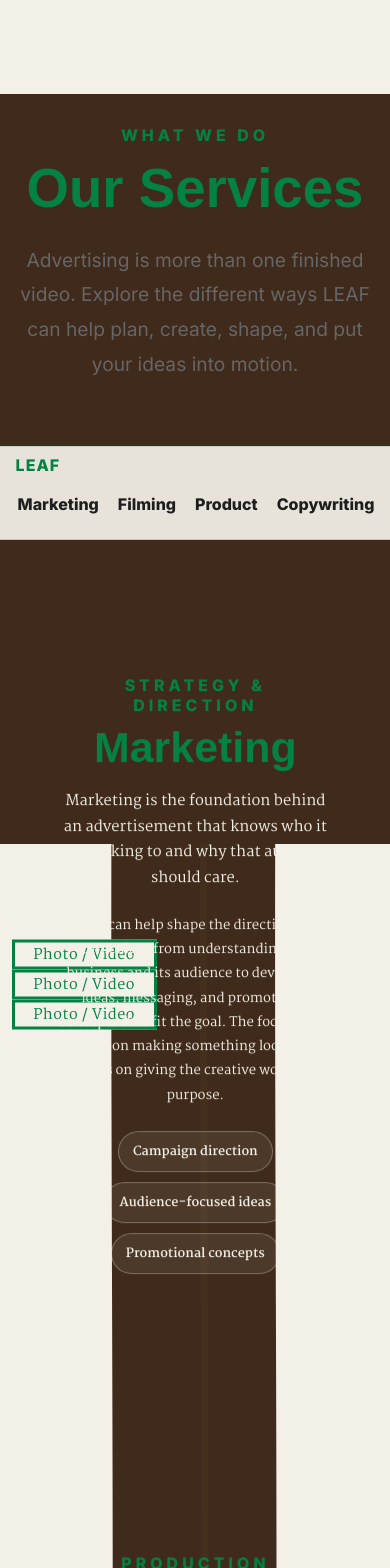
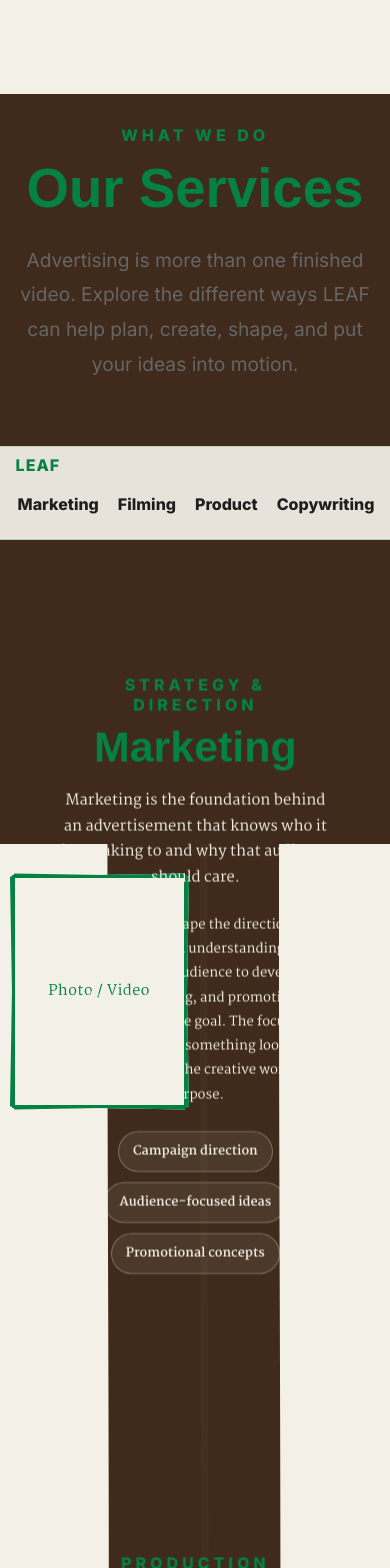
Before and after one commit to TheLeafAgency/The-LEAF-Agency, a Next.js app: page /services in a window 390 px wide. Shown: the top 1568 px of the page. Built offline with nearby package versions, Linux system fonts and the light colour scheme.

Commit message:
Refine services tree and card interactions

```diff
--- a/app/globals.css
+++ b/app/globals.css
@@ -1650,20 +1650,22 @@ section { width: 100%; }
 }
 
 
-/* Final services motion refinement */
+
+/* Final services interaction refinement */
 .services-tree-layer {
   position: absolute;
   inset: 0;
   z-index: 1;
   pointer-events: none;
   --tree-top: 0px;
+  --jump-height: 92px;
 }
 
 .services-tree {
   position: absolute;
   top: var(--tree-top);
-  left: 5%;
-  width: 90%;
+  left: 4%;
+  width: 92%;
   height: calc(100% - var(--tree-top));
   pointer-events: none;
 }
@@ -1678,7 +1680,7 @@ section { width: 100%; }
 .services-tree-trunk {
   fill: none;
   stroke: #3F2A1B;
-  stroke-width: 650;
+  stroke-width: 690;
   stroke-linecap: round;
   stroke-linejoin: round;
 }
@@ -1694,12 +1696,13 @@ section { width: 100%; }
 .services-tree-root {
   fill: none;
   stroke: #3F2A1B;
-  stroke-width: 78;
+  stroke-width: 82;
   stroke-linecap: round;
   stroke-linejoin: round;
   opacity: .96;
 }
 
+/* Smooth bottom takeover: the tree stays completely still underneath it. */
 .services-brown-explosion {
   position: fixed;
   top: var(--jump-height, 92px);
@@ -1708,7 +1711,8 @@ section { width: 100%; }
   background: #3F2A1B;
   z-index: 90;
   transform: scaleX(0);
-  transition: transform 1.15s cubic-bezier(.16,1,.3,1);
+  transition: transform 1.6s cubic-bezier(.2,.8,.2,1);
+  will-change: transform;
 }
 
 .services-brown-explosion-left {
@@ -1732,8 +1736,9 @@ section { width: 100%; }
 
 .animated-service-content {
   opacity: 0;
-  transform: translateY(58px);
-  transition: opacity .75s ease, transform .85s cubic-bezier(.22,1,.36,1);
+  transform: translateY(52px);
+  transition: opacity .95s ease, transform 1.1s cubic-bezier(.22,1,.36,1);
+  will-change: opacity, transform;
 }
 
 .animated-service-content.is-visible {
@@ -1741,43 +1746,116 @@ section { width: 100%; }
   transform: translateY(0);
 }
 
+/* Media stays invisible until the exact scroll point, then slides in without fading. */
 .service-media-slot {
-  opacity: 1 !important;
-  transition: transform 1s cubic-bezier(.22,1,.36,1) !important;
+  position: absolute;
+  top: 50%;
+  width: min(300px, 25vw);
+  height: 300px;
+  z-index: 4;
+  opacity: 0;
+  visibility: hidden;
+  pointer-events: auto;
+  transition: transform 1.55s cubic-bezier(.2,.8,.2,1), visibility 0s linear 1.55s;
 }
 
 .service-media-left {
-  transform: translateX(-180px) translateY(-50%) !important;
+  left: -20px;
+  transform: translateX(-260px) translateY(-50%);
 }
 
 .service-media-right {
-  transform: translateX(180px) translateY(-50%) !important;
+  right: -20px;
+  transform: translateX(260px) translateY(-50%);
 }
 
 .service-media-slot.is-visible {
-  transform: translateX(0) translateY(-50%) !important;
-}
-
-.service-media-placeholder {
-  opacity: 1 !important;
+  opacity: 1;
+  visibility: visible;
+  transform: translateX(0) translateY(-50%);
+  transition: transform 1.55s cubic-bezier(.2,.8,.2,1), visibility 0s;
+}
+
+.service-media-stack {
+  position: relative;
+  width: 100%;
+  height: 100%;
+  perspective: 900px;
+}
+
+.service-media-card {
+  position: absolute;
+  inset: 0;
+  width: 100%;
+  aspect-ratio: 3 / 4;
+  height: auto;
+  min-height: 0;
+  display: grid;
+  place-items: center;
+  border: 3px solid #048243;
+  background: #F3F0E7;
+  color: #048243;
+  font-family: "Martel", serif;
+  font-size: .9rem;
+  letter-spacing: .5px;
+  transition: transform .55s cubic-bezier(.22,1,.36,1), box-shadow .55s ease;
+}
+
+.service-media-card-back-two {
+  transform: translate(0, 0) rotate(-1deg);
+}
+
+.service-media-card-back-one {
+  transform: translate(0, 0) rotate(1deg);
+}
+
+.service-media-card-front {
+  transform: translate(0, 0) rotate(0);
+  z-index: 3;
+}
+
+.service-media-stack:hover .service-media-card-back-two {
+  transform: translate(-72px, 16px) rotate(-12deg);
+}
+
+.service-media-stack:hover .service-media-card-back-one {
+  transform: translate(72px, 8px) rotate(10deg);
+}
+
+.service-media-stack:hover .service-media-card-front {
+  transform: translateY(-4px) scale(1.015);
+  box-shadow: 0 18px 30px rgba(22,59,39,.14);
+}
+
+.services-ending .primary-btn {
+  background: #048243;
+  border-color: #048243;
+  color: #F3F0E7;
 }
 
 @media (max-width: 1000px) {
   .services-tree {
-    left: 3%;
-    width: 94%;
+    left: 2%;
+    width: 96%;
   }
 
   .services-tree-trunk {
-    stroke-width: 560;
+    stroke-width: 590;
+  }
+
+  .service-media-slot {
+    width: 250px;
+    height: 334px;
   }
 
   .service-media-left {
-    transform: translateX(-120px) translateY(-50%) !important;
+    left: -12px;
+    transform: translateX(-220px) translateY(-50%);
   }
 
   .service-media-right {
-    transform: translateX(120px) translateY(-50%) !important;
+    right: -12px;
+    transform: translateX(220px) translateY(-50%);
   }
 }
 
@@ -1788,23 +1866,34 @@ section { width: 100%; }
   }
 
   .services-tree-trunk {
-    stroke-width: 420;
+    stroke-width: 440;
   }
 
   .services-tree-trunk-highlight {
     stroke-width: 19;
   }
 
+  .service-media-slot {
+    width: 175px;
+    height: 234px;
+  }
+
   .service-media-left {
-    transform: translateX(-80px) translateY(-50%) !important;
+    left: -4px;
+    transform: translateX(-150px) translateY(-50%);
   }
 
   .service-media-right {
-    transform: translateX(80px) translateY(-50%) !important;
-  }
-
-  .services-brown-explosion {
-    top: var(--jump-height, 116px);
+    right: -4px;
+    transform: translateX(150px) translateY(-50%);
+  }
+
+  .service-media-stack:hover .service-media-card-back-two {
+    transform: translate(-40px, 12px) rotate(-10deg);
+  }
+
+  .service-media-stack:hover .service-media-card-back-one {
+    transform: translate(40px, 6px) rotate(9deg);
   }
 }
 
@@ -1816,8 +1905,10 @@ section { width: 100%; }
   }
 
   .service-media-slot {
-    transform: translateX(0) translateY(-50%) !important;
-    transition: none !important;
+    opacity: 1;
+    visibility: visible;
+    transform: translateX(0) translateY(-50%);
+    transition: none;
   }
 
   .services-brown-explosion {
```
